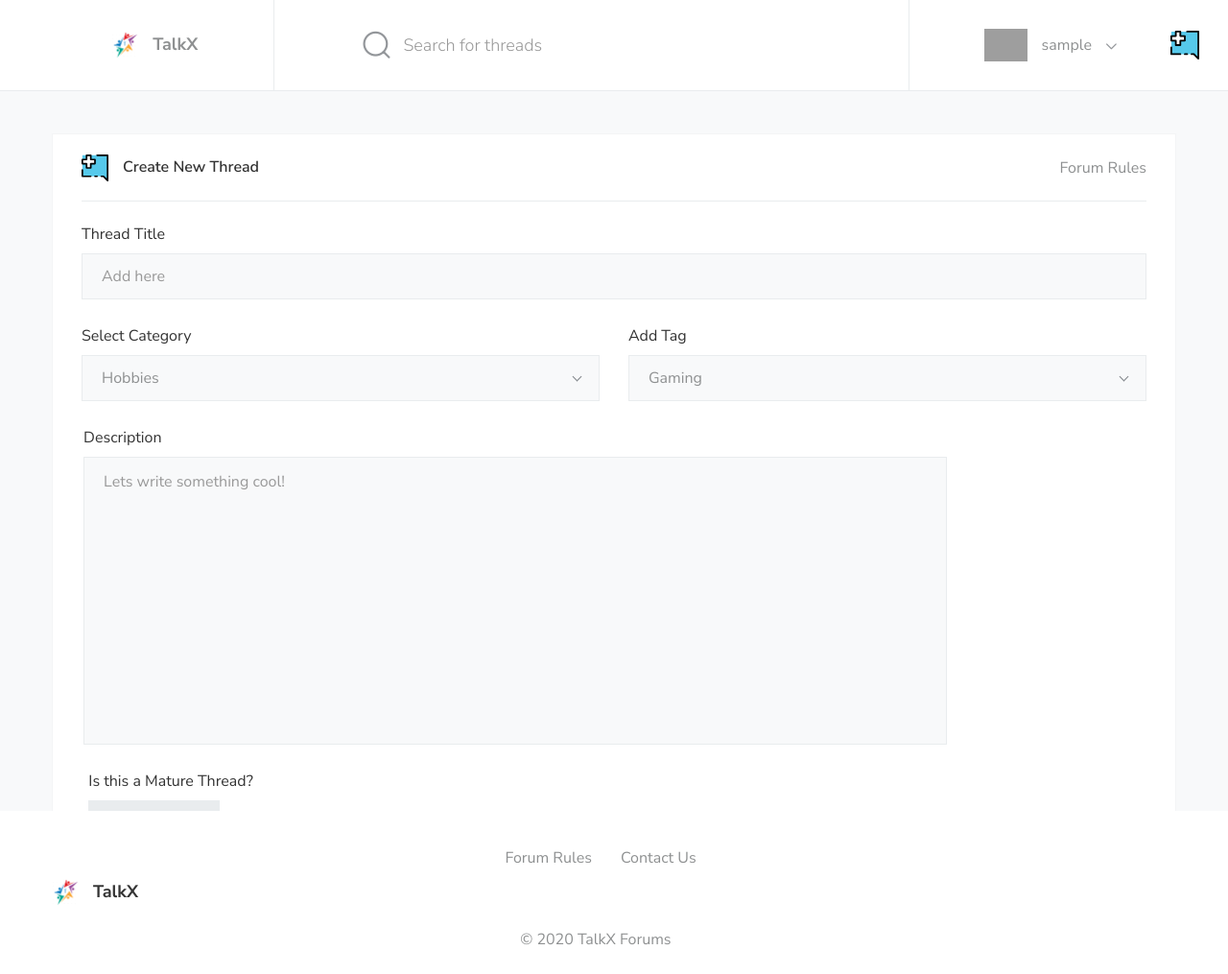
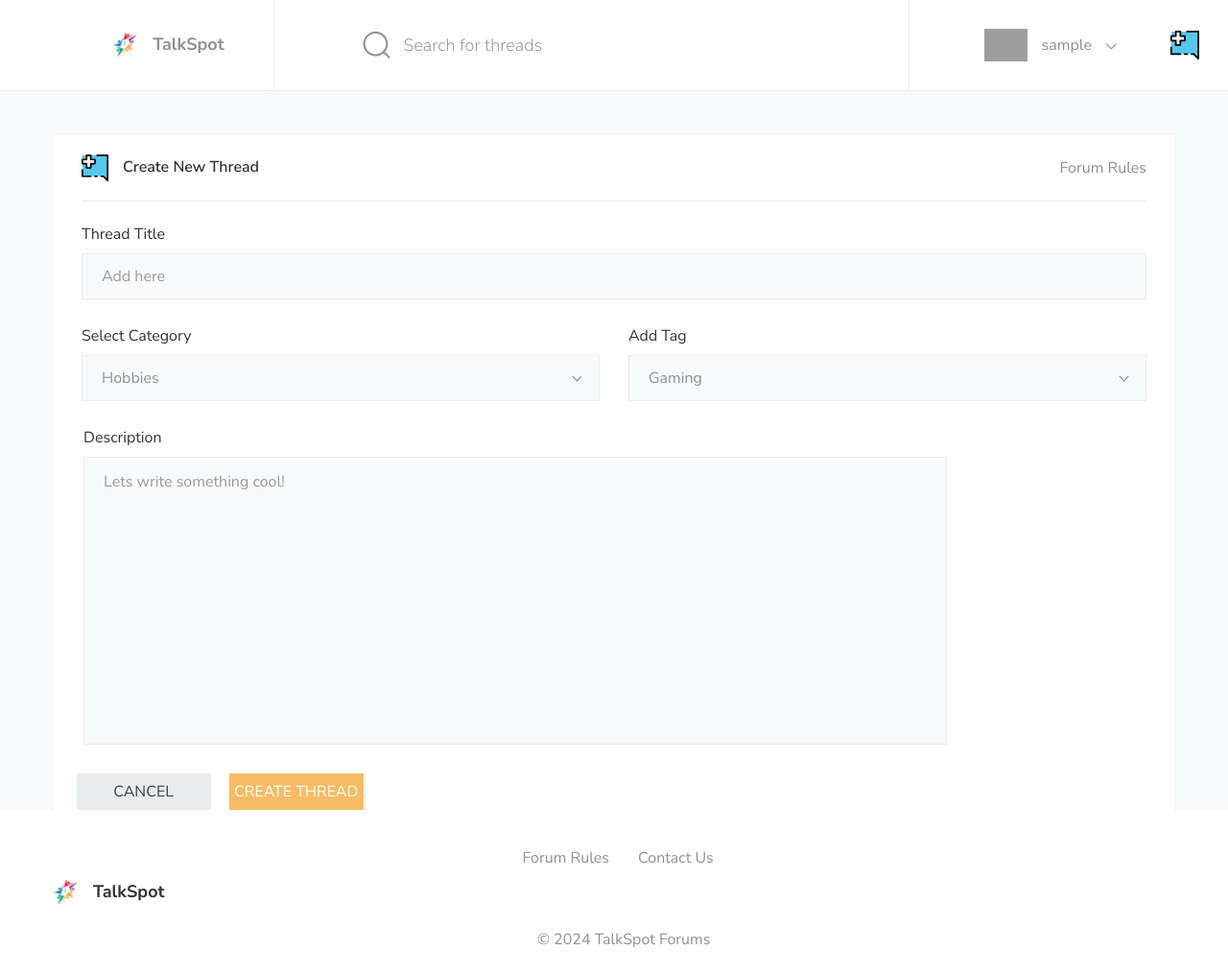
Before and after one commit to AxxellB/diplomna-technical-university, a Django app: page /create/ in a window 1280 px wide. Shown: the whole page at 96% size. Run offline with Django 3.2, Linux system fonts and the light colour scheme; the visitor is signed in with stand-in values (Sample User, id 1); some libraries are stand-ins or nearby versions; grey boxes are pictures that could not be loaded.

Commit message:
Improved email sending, search funtionality and create thread page

```diff
--- a/forum_main/forms.py
+++ b/forum_main/forms.py
@@ -1,8 +1,6 @@
 from django import forms
 
 from forum_main.models import Post, Reply, Rules
-
-is_mature_choices = [('Yes', 'Yes'), ('No', 'No')]
 
 
 class CreatePostForm(forms.ModelForm):
--- a/forum_main/models.py
+++ b/forum_main/models.py
@@ -44,7 +44,6 @@ class Post(models.Model):
     description = models.TextField(max_length=20000)
     category = models.CharField(max_length=15, choices=category_choices, default='Hobbies')
     tag = models.CharField(max_length=15, choices=tags_choices, default='Gaming')
-    is_mature = models.CharField(choices=is_mature_choices, max_length=128)
     user = models.ForeignKey(User, on_delete=models.CASCADE, blank=True, null=True)
     views = models.IntegerField(blank=True, null=True, default=0)
     replies = models.IntegerField(blank=True, null=True, default=0)
--- a/forum_main/views.py
+++ b/forum_main/views.py
@@ -3,7 +3,7 @@ from django.contrib.auth import update_session_auth_hash, login
 from django.contrib.auth.decorators import login_required
 from django.contrib.auth.forms import PasswordChangeForm
 from django.contrib.auth.models import User
-from django.core.mail import send_mail, BadHeaderError
+from django.core.mail import send_mail, BadHeaderError, EmailMessage
 from django.shortcuts import render, redirect
 from django.db.models import Q
 from django.core.paginator import Paginator
@@ -93,7 +93,7 @@ def my_threads(request):
         }
         return render(request, context=context, template_name='forum/my_threads.html')
 
-
+@login_required
 def edit_thread(request, pk):
     current_post = Post.objects.get(pk=pk)
     if request.method == 'GET':
@@ -114,7 +114,7 @@ def edit_thread(request, pk):
 
     return render(request, context=context, template_name='forum/edit_thread.html')
 
-
+@login_required
 def delete_thread(request, pk):
     current_post = Post.objects.get(pk=pk)
     if request.method == 'GET':
@@ -160,16 +160,18 @@ def thread_details(request, pk):
 def get_forum_queryset(query=None):
     filtered_posts = []
     queries = query.split(" ")
-    for q in queries:
-        posts = Post.objects.filter(
-            Q(name__icontains=q) |
-            Q(description__icontains=q)
-        ).distinct()
+    if queries:
+        for q in queries:
+            posts = Post.objects.filter(
+                Q(name__icontains=q) |
+                Q(description__icontains=q)
+            ).distinct()
 
-        for post in posts:
-            filtered_posts.append(post)
+            for post in posts:
+                filtered_posts.append(post)
 
-    return list(set(filtered_posts))
+        return list(set(filtered_posts))
+    return list(set(Post.objects))
 
 
 def contacts(request):
@@ -179,14 +181,23 @@ def contacts(request):
             form = ContactForm(request.POST)
             if form.is_valid():
                 subject = form.cleaned_data['subject']
-                from_email = form.cleaned_data['email']
+                client_email = form.cleaned_data['email']
                 message = form.cleaned_data['message']
+                from_email = 'axxellblaze@gmail.com'
+                content = EmailMessage(
+                    subject=subject,
+                    body=message,
+                    from_email=from_email,
+                    to=[from_email],
+                    reply_to=[client_email],
+                )
                 try:
-                    send_mail(subject, message, from_email, ['axxellblaze@gmail.com'])
+                    content.send()
                     messages.success(request, 'Your email was sent successfully!')
                     return redirect('contacts')
                 except:
-                    messages.error(request, 'Your email could not be sent! Please contact an administrator if this issue continues!')
+                    messages.error(request, 'Your email could not be sent! Please contact'
+                                            ' an administrator if this issue continues!')
         return render(request, "common_site_pages/contact.html", {'form': form})
     else:
         context = {
--- a/templates/base.html
+++ b/templates/base.html
@@ -2,13 +2,9 @@
 {% load static %}
 <html lang="en">
 <head>
-    <title>TalkX</title>
+    <title>TalkSpot</title>
     <meta charset="utf-8">
     <meta http-equiv="X-UA-Compatible" content="IE=edge,chrome=1">
-    <!-- Meta Description -->
-    <meta name="description" content="Blue One Page Creative Template">
-    <meta name="keywords" content="one page, single page, onepage, responsive, parallax, creative, business, html5, css3, css3 animation">
-    <meta name="author" content="Muhammad Morshed">
     <meta name="viewport" content="width=device-width, initial-scale=1">
 
     <link href="https://fonts.googleapis.com/css?family=Nunito+Sans:300,400,600,700,800" rel="stylesheet">
--- a/templates/common/footer.html
+++ b/templates/common/footer.html
@@ -4,7 +4,7 @@
             <div class="container">
                 <div class="footer__logo">
                     <div>
-                        <img src="{% static 'media/Logo.png' %}" alt="logo">TalkX
+                        <img src="{% static 'media/Logo.png' %}" alt="logo">TalkSpot
                     </div>
                 </div>
                 <div class="footer__nav">
@@ -16,7 +16,7 @@
                     </div>
                     <div class="footer__tline" style="margin-left: 35%">
                         <ul class="footer__menu">
-                            <li class="footer__copyright"><span>&copy; 2020 TalkX Forums</span></li>
+                            <li class="footer__copyright"><span>&copy; 2024 TalkSpot Forums</span></li>
                         </ul>
                 </div>
             </div>
--- a/templates/common/header.html
+++ b/templates/common/header.html
@@ -7,7 +7,7 @@
                         <a href="{% url 'index' %}"><img src="{% static 'media/Logo.png' %}" alt="logo"></a>
                     </h1>
                     <div class="header__logo-btn"><a href="{% url 'index' %}">
-                        TalkX</a>
+                        TalkSpot</a>
                     </div>
                 </div>
                 <div class="header__search">
--- a/templates/forum/create_thread.html
+++ b/templates/forum/create_thread.html
@@ -13,15 +13,15 @@
                         <span><a href="{% url 'forum rules' %}">Forum Rules</a></span>
                     </div>
                     <div class="create__section">
-                        <label class="create__label" for="title">Thread Title</label>
-                        <input type="text" class="form-control errors" name="name" id="id_name" placeholder="Add here">
+                        <label class="create__label" for="name">Thread Title</label>
+                        <input type="text" class="form-control errors" name="name" id="name" placeholder="Add here">
                         {{ form.name.errors }}
                     </div>
                     <div class="row">
                         <div class="col-md-6">
                             <div class="create__section">
                                 <label class="create__label" for="category">Select Category</label>
-                                <label class="custom-select">
+                                <label class="custom-select" id="category">
                                     {{ form.category }}
                                 </label>
                             </div>
@@ -29,27 +29,20 @@
                         <div class="col-md-6">
                             <div class="create__section">
                                 <label class="create__label" for="tags">Add Tag</label>
-                                <label class="custom-select">
+                                <label class="custom-select" id="tags">
                                     {{ form.tag }}
                                 </label>
                             </div>
                         </div>
                         <div class="create__section create__textarea" style="margin-left:1.5%">
                             <label class="create__label" for="description">Description</label>
-                            <textarea style="width: 900px; height: 300px;" class="form-control" name="description" id="id_description"
+                            <textarea style="width: 900px; height: 300px;" class="form-control" name="description" id="description"
                                       placeholder="Lets write something cool!"></textarea>
                             {{ form.description.errors }}
                         </div>
                         <div class="create__advanced">
                             <div class="row" style="margin-left:1.5%">
                                 <div class="col-lg-2 col-xl-5">
-                                    <div class="create__section">
-                                        <label class="create__label">Is this a Mature Thread?</label>
-                                        <div class="create__radio">
-                                            {{ form.is_mature }}
-                                            {{ form.is_mature.errors }}
-                                        </div>
-                                    </div>
                                 </div>
                                 <div class="col" style="margin:1.5%">
                                     <div class="create__footer" style="display: block">
```
Also changed, not shown: forum_main/migrations/0024_remove_post_is_mature.py (added).
